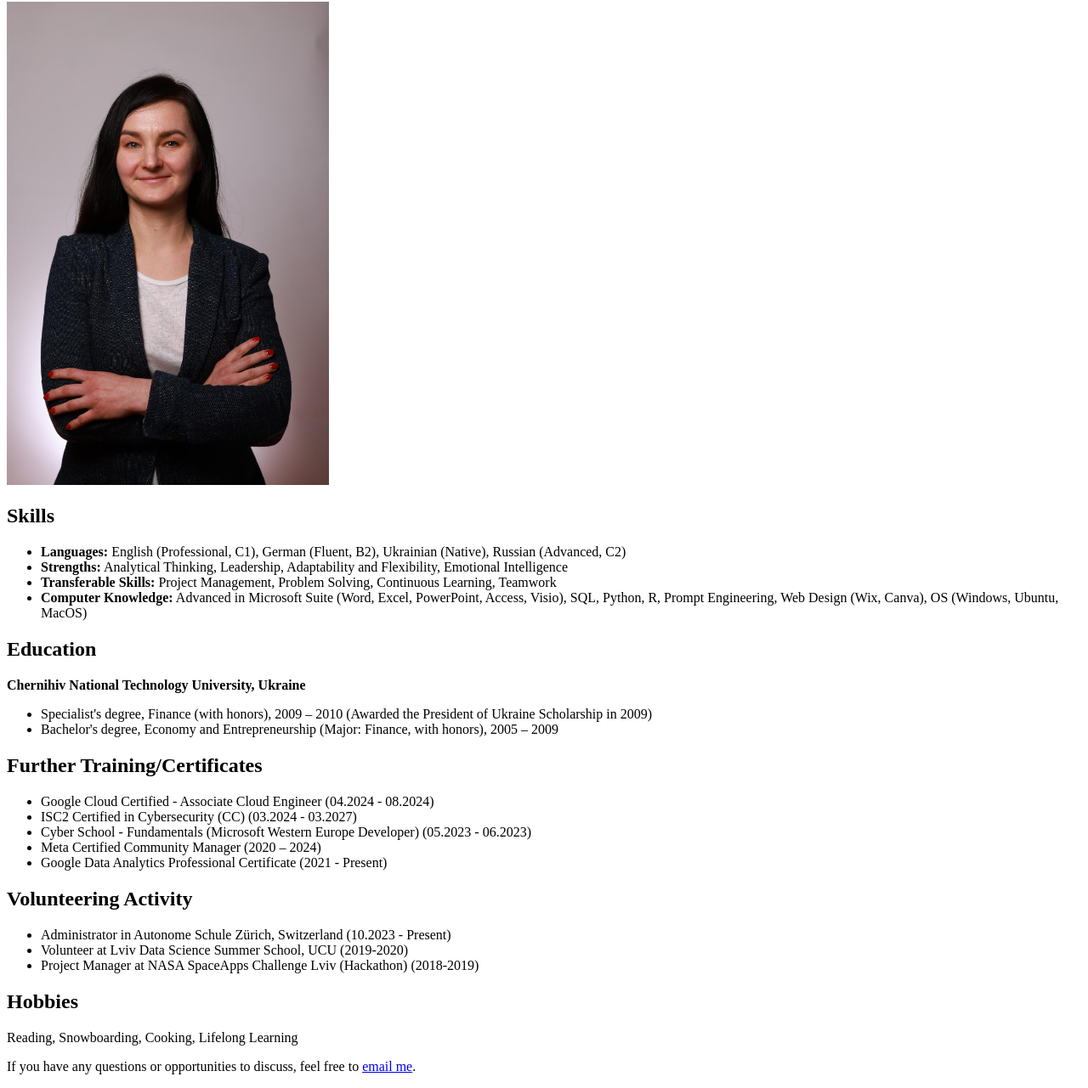
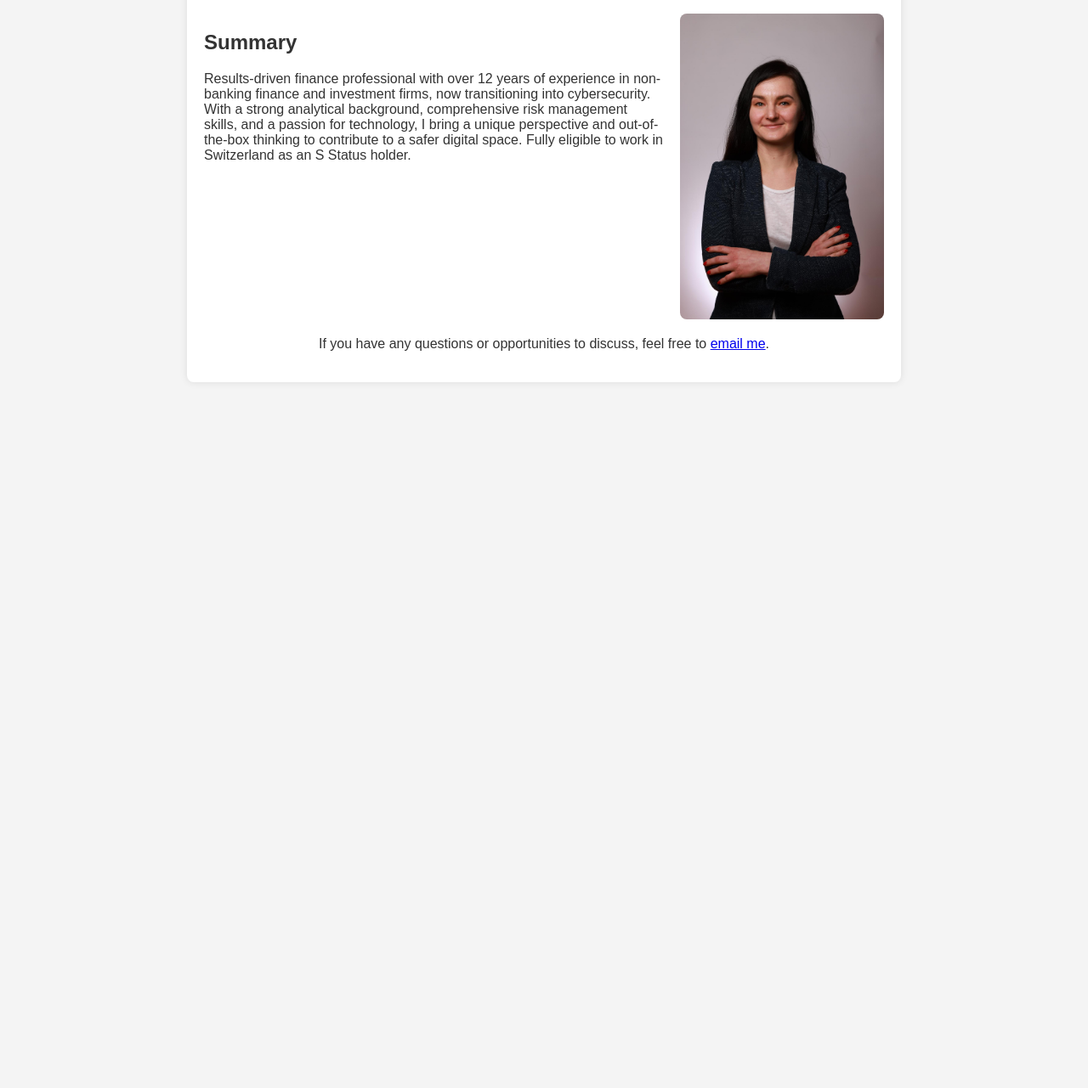
Before and after one commit to Marii4ka/marii4ka.github.io, a plain HTML site: page index.html in a window 1280 px wide. Shown: the part 104-1385 px from the top of the page at 85% size. After the commit the page ends 800 px from the top, so only its background shows below. Drawn offline with Linux system fonts and the light colour scheme.

Commit message:
Update all index.html

```diff
--- a/index.html
+++ b/index.html
@@ -1,63 +1,58 @@
-<!DOCTYPE html>
+   <!DOCTYPE html>
 <html lang="en">
 <head>
+    <meta charset="UTF-8">
+    <meta name="viewport" content="width=device-width, initial-scale=1.0">
     <title>Hi, I am Mariia Koliada!</title>
+    <style>
+        body {
+            font-family: Arial, sans-serif;
+            margin: 0;
+            padding: 20px;
+            background-color: #f4f4f4;
+            color: #333;
+        }
+        .container {
+            max-width: 800px;
+            margin: 0 auto;
+            background-color: #fff;
+            padding: 20px;
+            border-radius: 8px;
+            box-shadow: 0 0 10px rgba(0,0,0,0.1);
+        }
+        .summary {
+            display: flex;
+            align-items: flex-start;
+        }
+        .summary img {
+            width: 30%;
+            margin-left: 20px;
+            border-radius: 8px;
+        }
+        .summary div {
+            flex: 1;
+        }
+        .contact {
+            margin-top: 20px;
+            text-align: center;
+        }
+    </style>
 </head>
 <body>
-  <a href="/">Home</a>
-  <a href="/blog">Blog</a>
-  <a href="/cv">cv</a>
-  <a href="/contact">Contact</a>
-    <header>
-        <h1>Hi, I am Mariia Koliada!</h1>
-    </header>
     <div class="container">
-        <section>
-                    <img src="image1.jpg" style="width: 30%;" float: right; margin: 0 0 1em 1em; border-radius: 8px; alt="Picture of me">
-           <h2>Skills</h2>
-            <ul>
-                <li><strong>Languages:</strong> English (Professional, C1), German (Fluent, B2), Ukrainian (Native), Russian (Advanced, C2)</li>
-                <li><strong>Strengths:</strong> Analytical Thinking, Leadership, Adaptability and Flexibility, Emotional Intelligence</li>
-                <li><strong>Transferable Skills:</strong> Project Management, Problem Solving, Continuous Learning, Teamwork</li>
-                <li><strong>Computer Knowledge:</strong> Advanced in Microsoft Suite (Word, Excel, PowerPoint, Access, Visio), SQL, Python, R, Prompt Engineering, Web Design (Wix, Canva), OS (Windows, Ubuntu, MacOS)</li>
-            </ul>
+        <header>
+            <h1>Hi, I am Mariia Koliada!</h1>
+        </header>
+        <section class="summary">
+            <div>
+                <h2>Summary</h2>
+                <p>Results-driven finance professional with over 12 years of experience in non-banking finance and investment firms, now transitioning into cybersecurity. With a strong analytical background, comprehensive risk management skills, and a passion for technology, I bring a unique perspective and out-of-the-box thinking to contribute to a safer digital space. Fully eligible to work in Switzerland as an S Status holder.</p>
+            </div>
+            <img src="image1.jpg" alt="Picture of me">
         </section>
-        <section>
-
-            <h2>Education</h2>
-            <p><strong>Chernihiv National Technology University, Ukraine</strong></p>
-            <ul>
-                <li>Specialist's degree, Finance (with honors), 2009 – 2010 (Awarded the President of Ukraine Scholarship in 2009)</li>
-                <li>Bachelor's degree, Economy and Entrepreneurship (Major: Finance, with honors), 2005 – 2009</li>
-            </ul>
+        <section class="contact">
+            <p>If you have any questions or opportunities to discuss, feel free to <a href="mailto:mariakolyada@gmail.com">email me</a>.</p>
         </section>
-        <section>
-            <h2>Further Training/Certificates</h2>
-            <ul>
-                <li>Google Cloud Certified - Associate Cloud Engineer (04.2024 - 08.2024)</li>
-                <li>ISC2 Certified in Cybersecurity (CC) (03.2024 - 03.2027)</li>
-                <li>Cyber School - Fundamentals (Microsoft Western Europe Developer) (05.2023 - 06.2023)</li>
-                <li>Meta Certified Community Manager (2020 – 2024)</li>
-                <li>Google Data Analytics Professional Certificate (2021 - Present)</li>
-            </ul>
-        </section>
-        <section>
-            <h2>Volunteering Activity</h2>
-            <ul>
-                <li>Administrator in Autonome Schule Zürich, Switzerland (10.2023 - Present)</li>
-                <li>Volunteer at Lviv Data Science Summer School, UCU (2019-2020)</li>
-                <li>Project Manager at NASA SpaceApps Challenge Lviv (Hackathon) (2018-2019)</li>
-            </ul>
-        </section>
-        <section>
-            <h2>Hobbies</h2>
-            <p>Reading, Snowboarding, Cooking, Lifelong Learning</p>
-
-            <p>If you have any questions or opportunities to discuss, feel free to <a href="mailto:mariakolyada@gmail.com">email me</a>.</p>
-
-
-        </section>
-
     </div>
 </body>
 </html>
```
